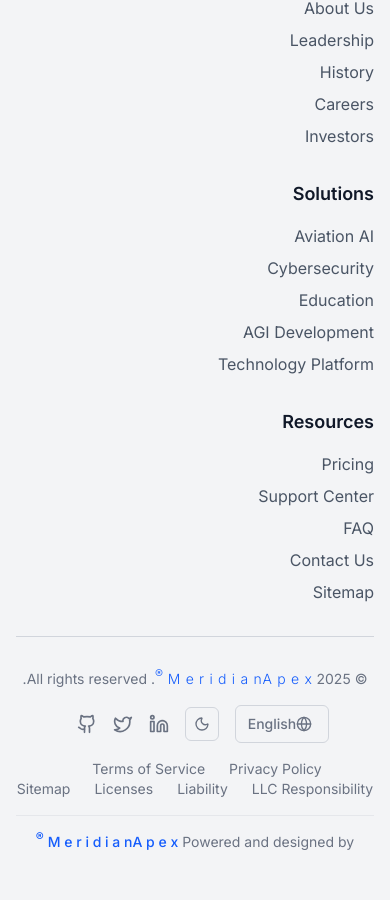
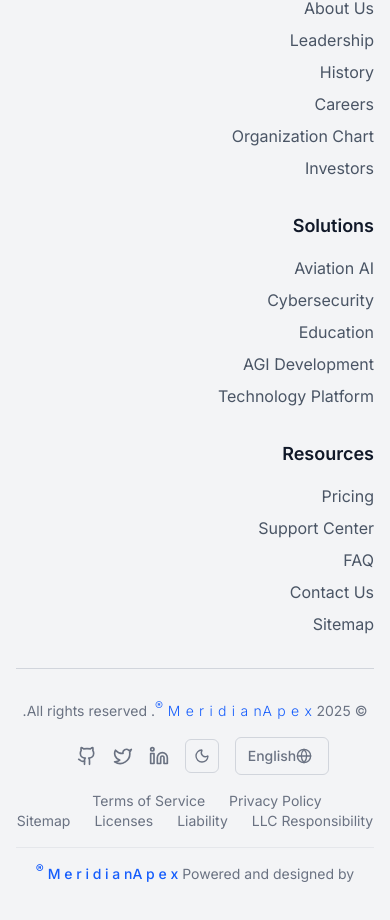
Before and after one commit to cptamrgaber/apex-meridian.com, a Next.js app: page /solutions/agi in a window 390 px wide. Shown: the part 5377-6297 px from the top of the page. Built offline with nearby package versions, Linux system fonts and the light colour scheme.

Commit message:
Fix navigation accessibility: Add organization chart links to main menu, mobile nav, sitemap, and translations

```diff
--- a/src/app/sitemap/page.tsx
+++ b/src/app/sitemap/page.tsx
@@ -53,6 +53,7 @@ const sitemapData: SitemapSection[] = [
       { title: 'Leadership Team', href: '/about/leadership', description: 'Meet our executive team' },
       { title: 'Company History', href: '/about/history', description: 'Our journey and milestones' },
       { title: 'Careers', href: '/about/careers', description: 'Join our team' },
+      { title: 'Organization Chart', href: '/about/organization-chart', description: 'Complete organizational structure with contacts' },
     ]
   },
   {
--- a/src/components/Footer.tsx
+++ b/src/components/Footer.tsx
@@ -71,6 +71,11 @@ const Footer: React.FC = () => {
               <li>
                 <Link href="/about/careers" className="text-gray-600 dark:text-gray-300 hover:text-blue-600 dark:hover:text-blue-400 transition-colors">
                   Careers
+                </Link>
+              </li>
+              <li>
+                <Link href="/about/organization-chart" className="text-gray-600 dark:text-gray-300 hover:text-blue-600 dark:hover:text-blue-400 transition-colors">
+                  Organization Chart
                 </Link>
               </li>
               <li>
--- a/src/components/Header.tsx
+++ b/src/components/Header.tsx
@@ -88,6 +88,9 @@ export default function Header() {
                   </Link>
                   <Link href="/about/careers" className="block px-4 py-2 text-gray-700 dark:text-gray-300 hover:bg-gray-100 dark:hover:bg-slate-700 hover:text-blue-600 dark:hover:text-blue-400 transition-colors duration-200">
                     {t('nav.careers')}
+                  </Link>
+                  <Link href="/about/organization-chart" className="block px-4 py-2 text-gray-700 dark:text-gray-300 hover:bg-gray-100 dark:hover:bg-slate-700 hover:text-blue-600 dark:hover:text-blue-400 transition-colors duration-200">
+                    {t('nav.organizationChart')}
                   </Link>
                 </div>
               )}
@@ -248,6 +251,9 @@ export default function Header() {
               <Link href="/about" onClick={() => setIsMenuOpen(false)} className="block px-4 py-2 text-gray-700 dark:text-gray-300 hover:text-blue-600 dark:hover:text-blue-400 hover:bg-gray-100 dark:hover:bg-slate-700 rounded-md transition-colors duration-200">
                 {t('nav.about')}
               </Link>
+              <Link href="/about/organization-chart" onClick={() => setIsMenuOpen(false)} className="block px-4 py-2 text-gray-700 dark:text-gray-300 hover:text-blue-600 dark:hover:text-blue-400 hover:bg-gray-100 dark:hover:bg-slate-700 rounded-md transition-colors duration-200">
+                {t('nav.organizationChart')}
+              </Link>
               <Link href="/solutions" onClick={() => setIsMenuOpen(false)} className="block px-4 py-2 text-gray-700 dark:text-gray-300 hover:text-blue-600 dark:hover:text-blue-400 hover:bg-gray-100 dark:hover:bg-slate-700 rounded-md transition-colors duration-200">
                 {t('nav.solutions')}
               </Link>
--- a/src/lib/translations.ts
+++ b/src/lib/translations.ts
@@ -21,6 +21,7 @@ export const translations = {
     'nav.leadership': 'Leadership',
     'nav.history': 'History',
     'nav.careers': 'Careers',
+    'nav.organizationChart': 'Organization Chart',
     'overview': 'Overview',
     'leadership': 'Leadership',
     'history': 'History',
@@ -180,6 +181,7 @@ export const translations = {
     'nav.leadership': 'القيادة',
     'nav.history': 'التاريخ',
     'nav.careers': 'الوظائف',
+    'nav.organizationChart': 'الهيكل التنظيمي',
     'overview': 'نظرة عامة',
     'leadership': 'القيادة',
     'history': 'التاريخ',
```
Also changed, not shown: 1 other file (tests, documents, lock files or other folders).
